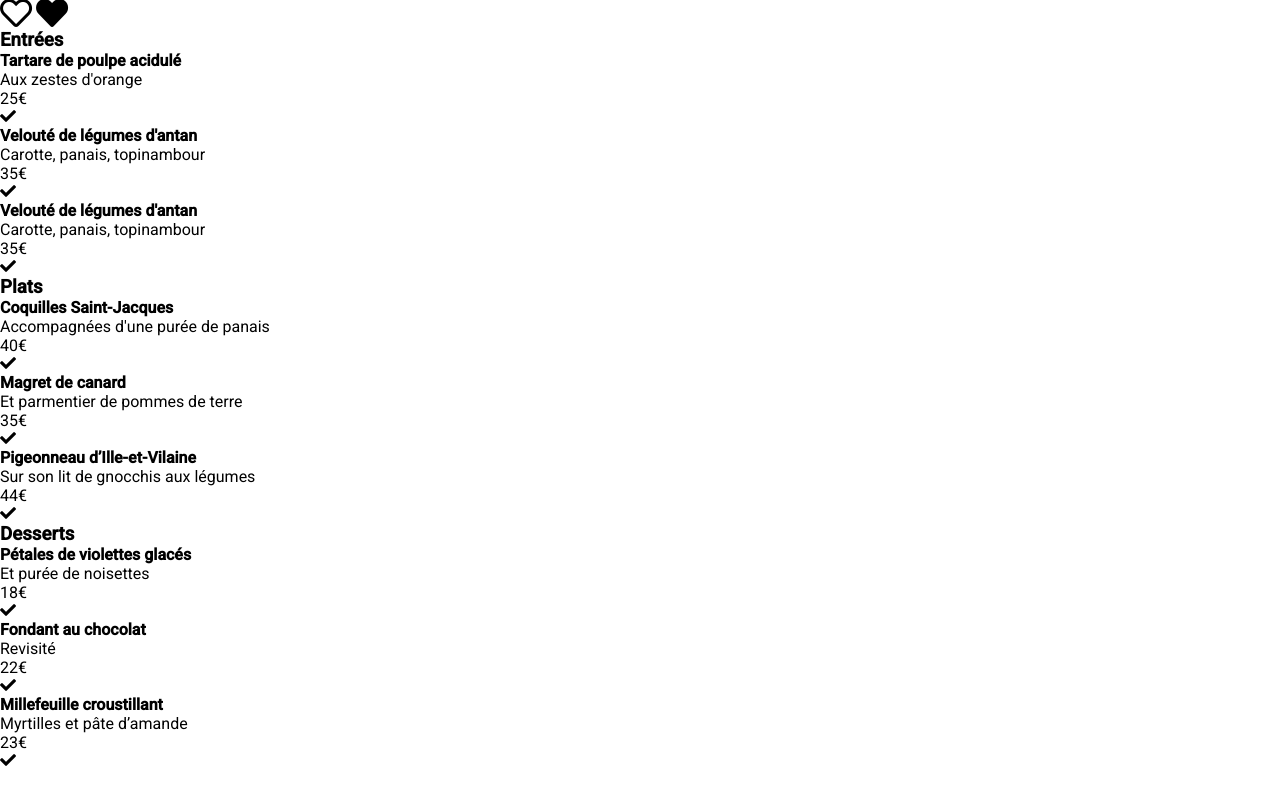
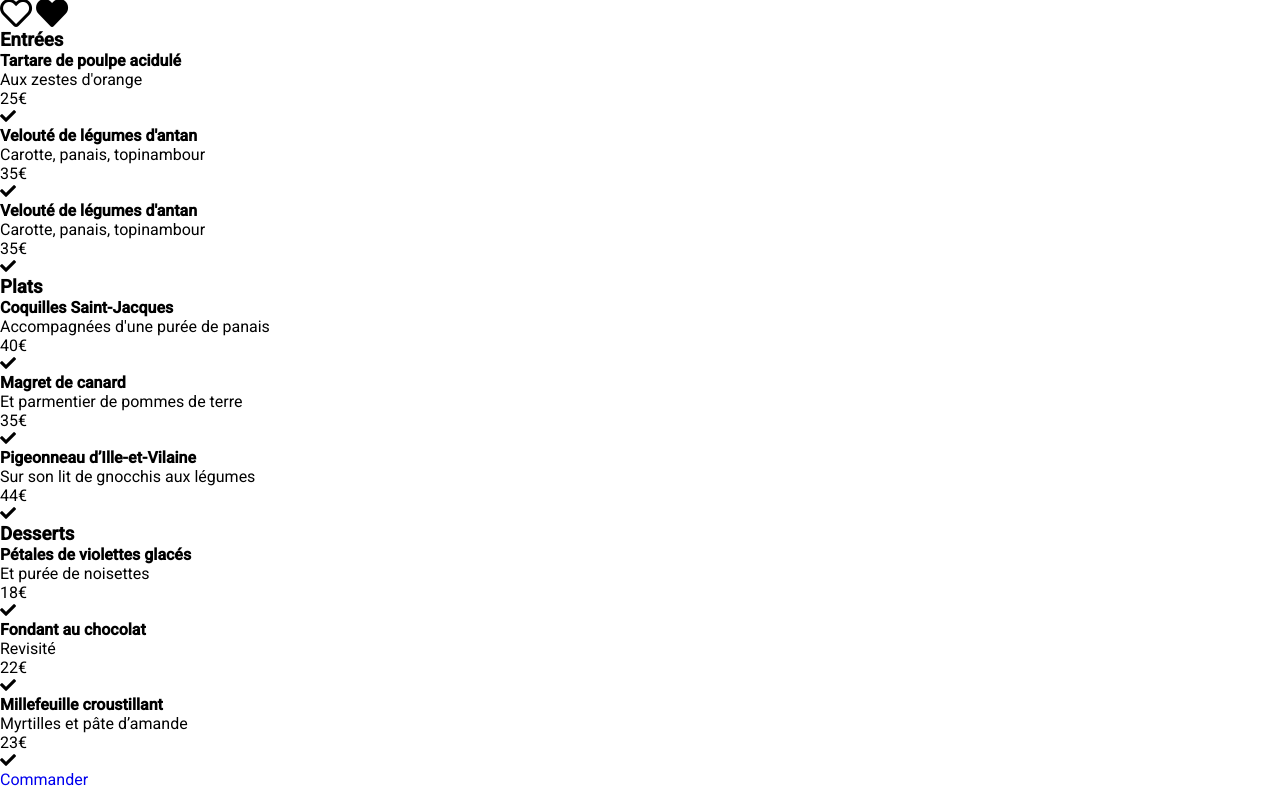
Before and after one commit to emericgautier/EmericGautier_3_13072020, a website: page a-la-francaise.html in a window 1280 px wide. Shown: the part 2696-3485 px from the top of the page. Drawn offline with Linux system fonts and the light colour scheme; a web font is replaced by a local one.

Commit message:
order btn

```diff
--- a/a-la-francaise.html
+++ b/a-la-francaise.html
@@ -180,7 +180,11 @@
         </section>
     </div>
 
-
+    <div>
+        <a href="#">
+            <span>Commander</span>
+        </a>
+    </div>
 
 
        </main>
```
